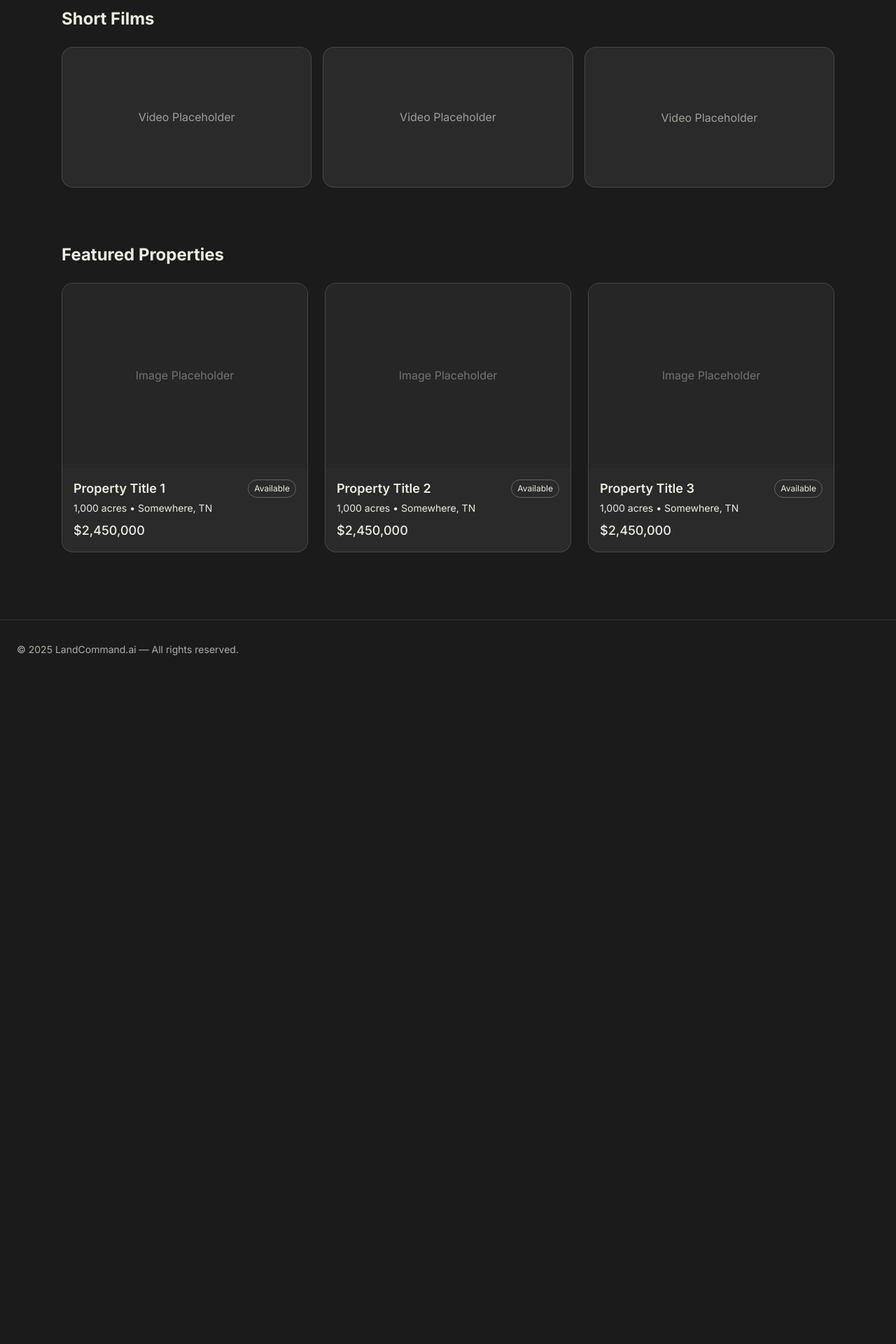
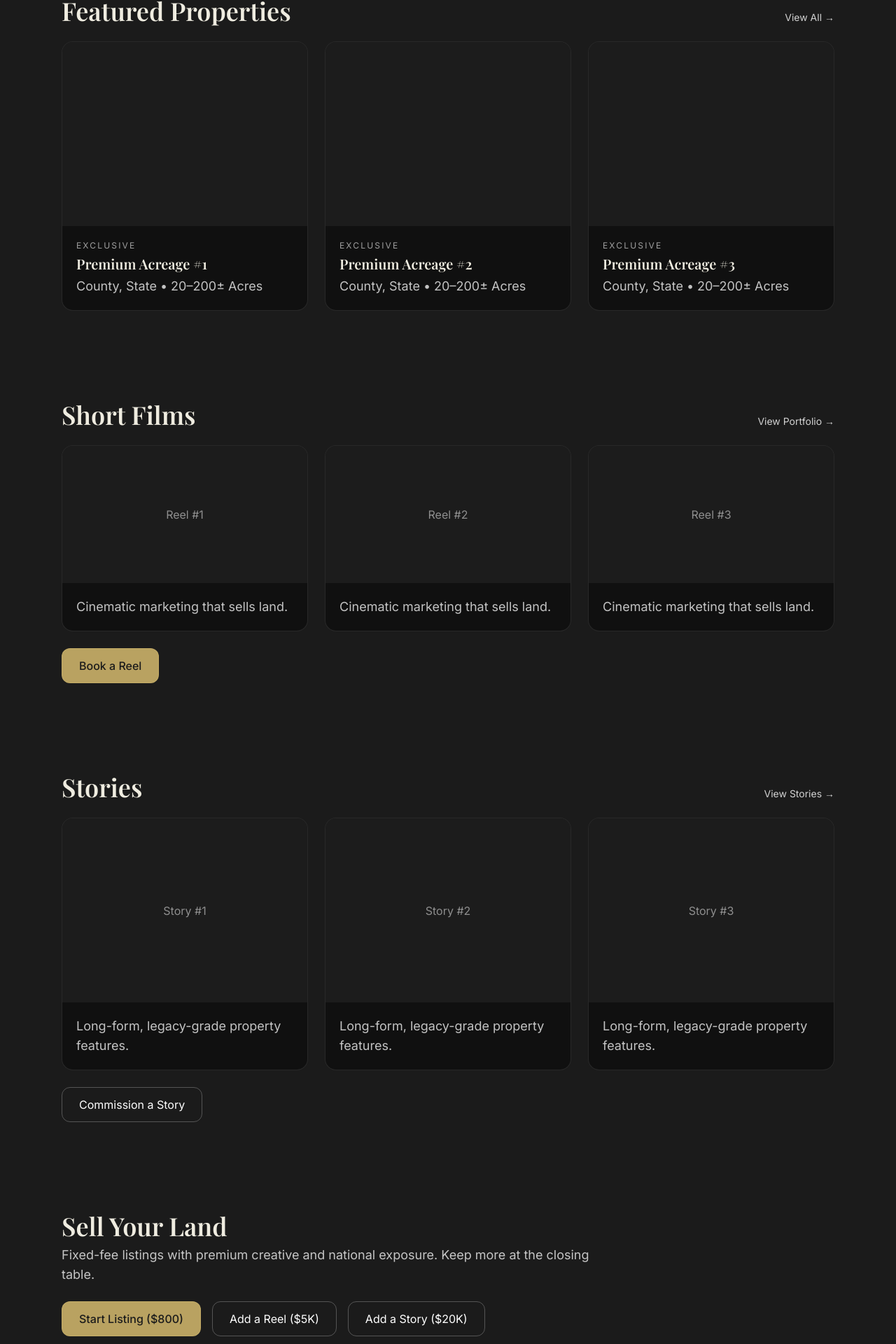
Before and after one commit to Dubcallen/Landcommand, a Next.js app: page / in a window 1280 px wide. Shown: the part 869-2789 px from the top of the page at 70% size. Before the commit the page ends 1839 px from the top, so only its background shows below. Built offline with nearby package versions, Linux system fonts and the light colour scheme.

Commit message:
Update page.tsx

```diff
--- a/app/page.tsx
+++ b/app/page.tsx
@@ -1,58 +1,162 @@
-// app/page.tsx
-"use client";
-
-import Hero from "@/app/components/hero";
+import Hero from "./components/hero";
 
 export default function HomePage() {
   return (
-    <main className="relative flex min-h-screen flex-col bg-[#1B1B1B] text-[#EFECE0]">
-      {/* Full-width hero */}
+    <main className="bg-[#1B1B1B] text-[#EFECE0]">
       <Hero />
 
-      {/* Below-hero samples (centered content) */}
-      <section className="w-full max-w-6xl mx-auto px-6 py-20">
-        <h2 className="mb-6 text-2xl font-bold">Short Films</h2>
-        <div className="grid gap-4 sm:grid-cols-2 lg:grid-cols-3">
+      {/* Featured Properties */}
+      <section className="mx-auto max-w-6xl px-6 py-16">
+        <div className="mb-6 flex items-end justify-between">
+          <h2 className="font-serif text-3xl md:text-4xl">Featured Properties</h2>
+          <a href="/properties/available" className="text-sm text-white/80 hover:text-white">
+            View All →
+          </a>
+        </div>
+        {/* Placeholder grid — wire to your data later */}
+        <div className="grid gap-6 sm:grid-cols-2 lg:grid-cols-3">
           {[1, 2, 3].map((i) => (
-            <div
-              key={i}
-              className="aspect-video w-full overflow-hidden rounded-2xl border border-[rgba(239,236,224,0.15)] bg-[#2A2A2A] grid place-items-center text-[rgba(239,236,224,0.6)]"
-            >
-              Video Placeholder
-            </div>
+            <a key={i} href="/properties/available" className="group overflow-hidden rounded-2xl border border-white/10 bg-black/40 hover:bg-black/55 transition">
+              <div className="aspect-[4/3] bg-neutral-800/60" />
+              <div className="p-5">
+                <div className="text-xs uppercase tracking-[0.18em] text-white/60">Exclusive</div>
+                <h3 className="mt-1 text-xl font-serif font-semibold">Premium Acreage #{i}</h3>
+                <p className="mt-1 text-white/75">County, State • 20–200± Acres</p>
+              </div>
+            </a>
           ))}
         </div>
       </section>
 
-      <section className="w-full max-w-6xl mx-auto px-6 pb-24">
-        <h2 className="mb-6 text-2xl font-bold">Featured Properties</h2>
+      {/* Short Films (Reels) */}
+      <section className="mx-auto max-w-6xl px-6 py-16">
+        <div className="mb-6 flex items-end justify-between">
+          <h2 className="font-serif text-3xl md:text-4xl">Short Films</h2>
+          <a href="/short-films" className="text-sm text-white/80 hover:text-white">
+            View Portfolio →
+          </a>
+        </div>
         <div className="grid gap-6 sm:grid-cols-2 lg:grid-cols-3">
           {[1, 2, 3].map((i) => (
-            <div
-              key={i}
-              className="overflow-hidden rounded-2xl border border-[rgba(239,236,224,0.15)] bg-[#2A2A2A] text-[rgba(239,236,224,1)]"
-            >
-              <div className="aspect-[4/3] w-full bg-neutral-800 grid place-items-center text-neutral-500">
-                Image Placeholder
+            <a key={i} href="/short-films" className="group overflow-hidden rounded-2xl border border-white/10 bg-black/40 hover:bg-black/55 transition">
+              <div className="aspect-video bg-neutral-800/60 grid place-items-center text-white/50">
+                Reel #{i}
               </div>
-              <div className="p-4">
-                <div className="flex items-center justify-between">
-                  <h3 className="text-lg font-semibold">Property Title {i}</h3>
-                  <span className="rounded-full border border-[rgba(239,236,224,0.3)] px-2 py-1 text-xs">
-                    Available
-                  </span>
-                </div>
-                <p className="mt-1 text-sm">1,000 acres • Somewhere, TN</p>
-                <p className="mt-2 font-medium">$2,450,000</p>
+              <div className="p-5">
+                <p className="text-white/75">Cinematic marketing that sells land.</p>
               </div>
-            </div>
+            </a>
           ))}
+        </div>
+        <div className="mt-6">
+          <a
+            href="/short-films"
+            className="inline-flex items-center rounded-xl border border-[rgba(203,178,106,0.6)] bg-[rgba(203,178,106,0.9)] px-6 py-3 font-medium text-[#1B1B1B] hover:bg-[rgba(203,178,106,1)]"
+          >
+            Book a Reel
+          </a>
         </div>
       </section>
 
-      <footer className="mt-auto border-t border-[rgba(239,236,224,0.1)]">
-        <div className="mx-auto max-w-7xl px-6 py-8 text-sm text-[rgba(239,236,224,0.7)]">
-          © {new Date().getFullYear()} LandCommand.ai — All rights reserved.
+      {/* Stories / Legacy Land */}
+      <section className="mx-auto max-w-6xl px-6 py-16">
+        <div className="mb-6 flex items-end justify-between">
+          <h2 className="font-serif text-3xl md:text-4xl">Stories</h2>
+          <a href="/about/stories" className="text-sm text-white/80 hover:text-white">
+            View Stories →
+          </a>
+        </div>
+        <div className="grid gap-6 sm:grid-cols-2 lg:grid-cols-3">
+          {[1, 2, 3].map((i) => (
+            <a key={i} href="/about/stories" className="group overflow-hidden rounded-2xl border border-white/10 bg-black/40 hover:bg-black/55 transition">
+              <div className="aspect-[4/3] bg-neutral-800/60 grid place-items-center text-white/50">
+                Story #{i}
+              </div>
+              <div className="p-5">
+                <p className="text-white/75">Long-form, legacy-grade property features.</p>
+              </div>
+            </a>
+          ))}
+        </div>
+        <div className="mt-6">
+          <a
+            href="/about/stories"
+            className="inline-flex items-center rounded-xl border border-white/25 px-6 py-3 text-white hover:bg-white/10"
+          >
+            Commission a Story
+          </a>
+        </div>
+      </section>
+
+      {/* Sell Your Land (Listing Fees) */}
+      <section className="mx-auto max-w-6xl px-6 py-16">
+        <div className="mb-6">
+          <h2 className="font-serif text-3xl md:text-4xl">Sell Your Land</h2>
+          <p className="mt-2 text-white/75 max-w-3xl">
+            Fixed-fee listings with premium creative and national exposure. Keep more at the closing table.
+          </p>
+        </div>
+        <div className="flex flex-wrap gap-4">
+          <a
+            href="/sell"
+            className="rounded-xl border border-[rgba(203,178,106,0.6)] bg-[rgba(203,178,106,0.9)] px-6 py-3 font-medium text-[#1B1B1B] hover:bg-[rgba(203,178,106,1)]"
+          >
+            Start Listing ($800)
+          </a>
+          <a href="/short-films" className="rounded-xl border border-white/25 px-6 py-3 text-white hover:bg-white/10">
+            Add a Reel ($5K)
+          </a>
+          <a href="/about/stories" className="rounded-xl border border-white/25 px-6 py-3 text-white hover:bg-white/10">
+            Add a Story ($20K)
+          </a>
+        </div>
+      </section>
+
+      {/* Brokerage (toggle when licensed) */}
+      <section className="mx-auto max-w-6xl px-6 py-16">
+        <div className="mb-6">
+          <h2 className="font-serif text-3xl md:text-4xl">Brokerage Services</h2>
+          <p className="mt-2 text-white/75 max-w-3xl">
+            Full-service land representation, negotiation, and closing. (Visibility can be feature-flagged until licensed.)
+          </p>
+        </div>
+        <a href="/brokerage" className="inline-block rounded-xl border border-white/25 px-6 py-3 text-white hover:bg-white/10">
+          List with Brokerage
+        </a>
+      </section>
+
+      {/* Financing teaser */}
+      <section className="mx-auto max-w-6xl px-6 py-16">
+        <div className="mb-6">
+          <h2 className="font-serif text-3xl md:text-4xl">Seller Financing</h2>
+          <p className="mt-2 text-white/75 max-w-3xl">
+            Flexible terms open the buyer pool and create recurring income.
+          </p>
+        </div>
+        <div className="flex flex-wrap gap-4">
+          <a href="/financing" className="rounded-xl border border-white/25 px-6 py-3 text-white hover:bg-white/10">
+            Get Pre-Qualified
+          </a>
+          <a href="/properties/available" className="rounded-xl border border-white/25 px-6 py-3 text-white hover:bg-white/10">
+            See financing-eligible listings
+          </a>
+        </div>
+      </section>
+
+      {/* Footer CTAs */}
+      <footer className="border-t border-white/10 bg-black/40">
+        <div className="mx-auto max-w-6xl px-6 py-10">
+          <div className="flex flex-wrap gap-4">
+            <a href="/sell" className="rounded-xl border border-[rgba(203,178,106,0.6)] bg-[rgba(203,178,106,0.9)] px-6 py-3 font-medium text-[#1B1B1B] hover:bg-[rgba(203,178,106,1)]">
+              List Your Property
+            </a>
+            <a href="/contact" className="rounded-xl border border-white/25 px-6 py-3 text-white hover:bg-white/10">
+              Speak with a Specialist
+            </a>
+          </div>
+          <p className="mt-4 text-sm text-white/60">
+            © {new Date().getFullYear()} Land Command. All rights reserved.
+          </p>
         </div>
       </footer>
     </main>
```
